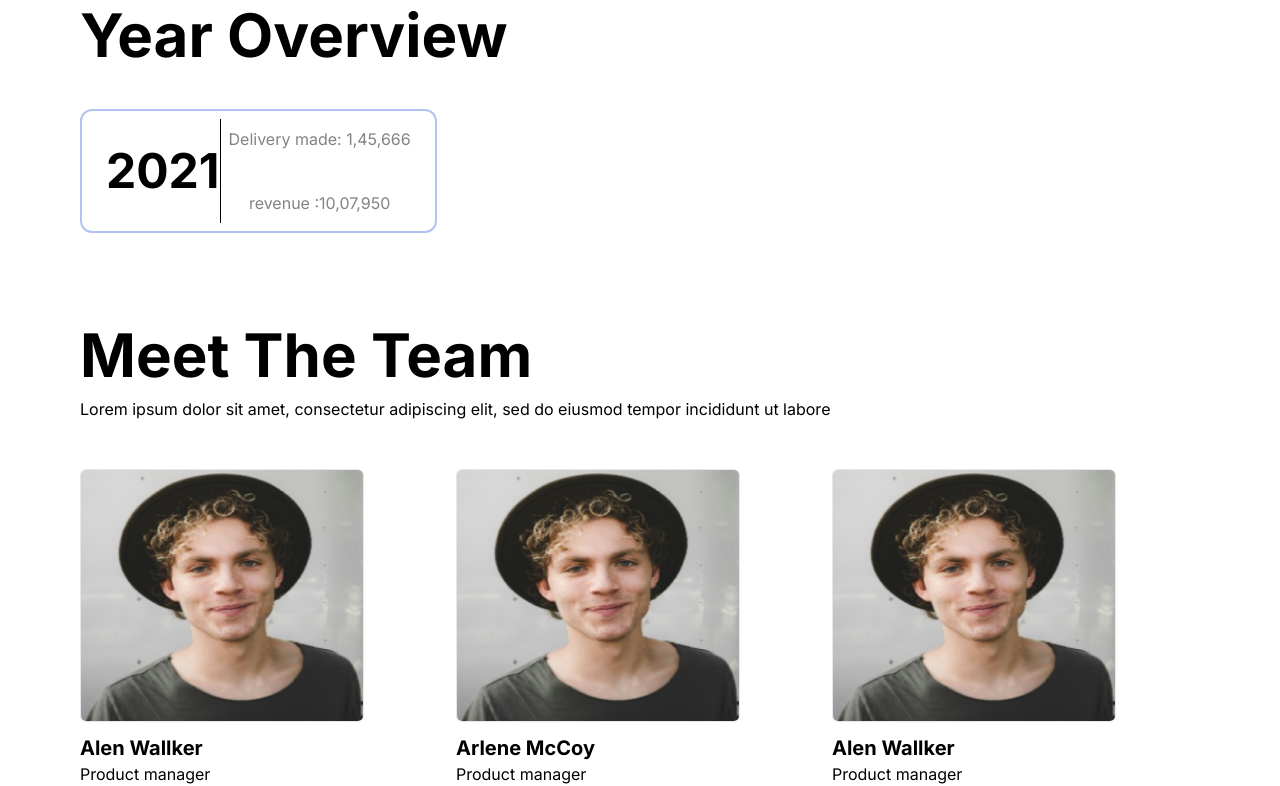
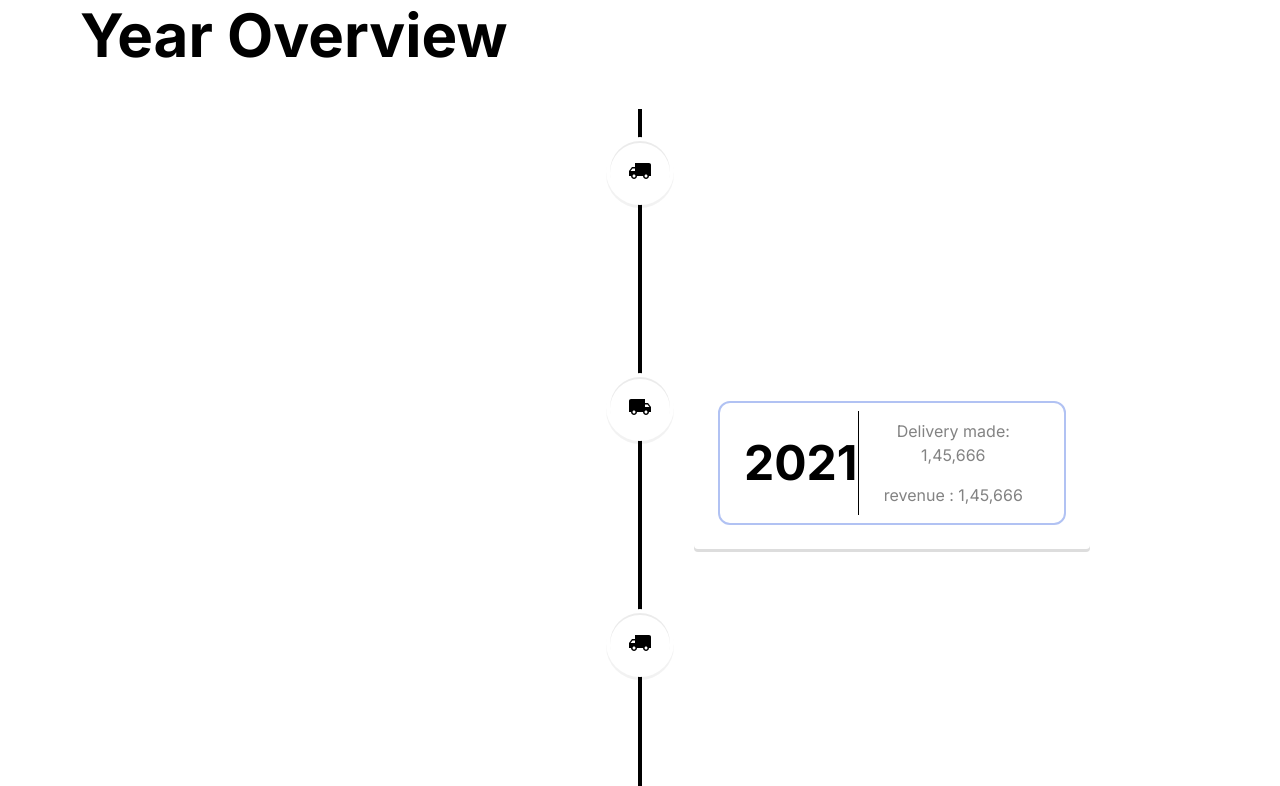
Before and after one commit to Vivek7038/lcm-logistics-next, a Next.js app: page /about-us in a window 1280 px wide. Shown: the part 983-1769 px from the top of the page. Built offline with nearby package versions, Linux system fonts and the light colour scheme.

Commit message:
timeline added

```diff
--- a/app/(Pages)/about-us/page.jsx
+++ b/app/(Pages)/about-us/page.jsx
@@ -1,5 +1,6 @@
 import ProfileCard from "@/app/_components/ProfileCard";
 import TimelineCard from "@/app/_components/TimelineCard";
+import Timeline from "@/app/_components/Timeline";
 import { Profiledata } from "@/app/data";
 import React from "react";
 import { ImQuotesLeft } from "react-icons/im";
@@ -50,9 +51,12 @@ const Page = () => {
           <h1 className="md:text-6xl text-4xl  text-black font-bold my-3">
             From Routes to Revenue: A Three-Year Overview
           </h1>
-          <div>
-            <TimelineCard />
+          <div className="flex flex-col">
+            {/* <TimelineCard /> */}
           </div>
+        </div>
+        <div className="w-full max-w-[100dvw]">
+        <Timeline />
         </div>
 
         {/* team */}
@@ -69,8 +73,11 @@ const Page = () => {
           {/* profile cards */}
           <div className="md:grid  xl:grid-cols-3 md:grid-cols-2 gap-5 w-[100%] mt-4 gap-x-2 flex overflow-scroll md:overflow-hidden">
             {Profiledata.map((item, index) => (
-              <div key={index} className={"col-span-1 row-span-1 relative border-0"}>
-                <ProfileCard item={item}/>{" "}
+              <div
+                key={index}
+                className={"col-span-1 row-span-1 relative border-0"}
+              >
+                <ProfileCard item={item} />{" "}
               </div>
             ))}
           </div>
--- /dev/null
+++ b/app/_components/Timeline.jsx
@@ -0,0 +1,35 @@
+"use client";
+import React from "react";
+import {
+  VerticalTimeline,
+  VerticalTimelineElement,
+} from "react-vertical-timeline-component";
+import "react-vertical-timeline-component/style.min.css";
+import TimelineCard from "./TimelineCard";
+import LocalShippingIcon from "@mui/icons-material/LocalShipping";
+import { TimeLineData } from "../data";
+const Timeline = () => {
+  return (
+    <div>
+      <VerticalTimeline lineColor={"black"}>
+       {TimeLineData.map((item,index)=>(
+               <VerticalTimelineElement
+               className="vertical-timeline-element--work"
+               contentStyle={{}}
+               contentArrowStyle={{}}
+               iconStyle={{ background: "white",transform: index % 2 === 0 ? "scaleX(-1)" : "none"   }}
+               visible={true}
+               icon={<LocalShippingIcon />}
+               style={{ marginLeft: "auto", marginRight: "auto", maxWidth: "900px", width: "100%" }}
+               key={index}
+             >
+               <TimelineCard item={item}/>
+
+             </VerticalTimelineElement>
+       ))}
+      </VerticalTimeline>
+    </div>
+  );
+};
+
+export default Timeline;
--- a/app/_components/TimelineCard.jsx
+++ b/app/_components/TimelineCard.jsx
@@ -1,14 +1,14 @@
 import React from 'react'
 
-const TimelineCard = () => {
+const TimelineCard = ({item}) => {
   return (
     <div className='border-[2px] border-[#B1C2F3] flex flex-row justify-between px-6 rounded-[12px] gap-x-2 ' >
        <div className='border-r-[1px] border-black py-7 my-2'>
-              <h1 className='font-bold text-3xl md:text-5xl'>2021</h1>
+              <h1 className='font-bold text-3xl md:text-5xl'>{item.date}</h1>
        </div>
        <div className='flex flex-col items-center justify-between py-4'>
-       <h1 className='text-md text-[#838383] text-wrap text-center'>Delivery made: 1,45,666</h1>
-       <h1 className='text-md text-[#838383] text-wrap text-center'>revenue :10,07,950</h1>
+       <h1 className='text-md text-[#838383] text-wrap text-center'>Delivery made: {item.Delivery}</h1>
+       <h1 className='text-md text-[#838383] text-wrap text-center'>revenue : {item.revenue}</h1>
        </div>
     </div>
   )
--- a/app/data.js
+++ b/app/data.js
@@ -56,36 +56,59 @@ export const data = [
     name: "Alen Wallker",
     role: "Product manager",
     desc: "Lorem ipsum dolor sit amet, consectetur adipisicing elit. Eaque nisi quod",
-          img:"./user-profile.png"
+    img: "./user-profile.png"
   },
   {
     name: "Arlene McCoy",
     role: "Product manager",
     desc: "Lorem ipsum dolor sit amet, consectetur adipisicing elit. Eaque nisi quod",
-          img:"./user-profile.png"
+    img: "./user-profile.png"
   },
   {
     name: "Alen Wallker",
     role: "Product manager",
     desc: "Lorem ipsum dolor sit amet, consectetur adipisicing elit. Eaque nisi quod",
-          img:"./user-profile.png"
+    img: "./user-profile.png"
   },
   {
     name: "Alen Wallker",
     role: "Product manager",
     desc: "Lorem ipsum dolor sit amet, consectetur adipisicing elit. Eaque nisi quod",
-          img:"./user-profile.png"
+    img: "./user-profile.png"
   },
   {
     name: "Alen Wallker",
     role: "Product manager",
     desc: "Lorem ipsum dolor sit amet, consectetur adipisicing elit. Eaque nisi quod",
-          img:"./user-profile.png"
+    img: "./user-profile.png"
   },
   {
     name: "Alen Wallker",
     role: "Product manager",
     desc: "Lorem ipsum dolor sit amet, consectetur adipisicing elit. Eaque nisi quod",
-          img:"./user-profile.png"
+    img: "./user-profile.png"
   },
 ];
+
+export const TimeLineData = [
+  {
+    date: "2021",
+    Delivery: "1,45,666",
+    revenue: "1,45,666"
+  },
+  {
+    date: "2021",
+    Delivery: "1,45,666",
+    revenue: "1,45,666"
+  },
+  {
+    date: "2021",
+    Delivery: "1,45,666",
+    revenue: "1,45,666"
+  },
+  {
+    date: "2021",
+    Delivery: "1,45,666",
+    revenue: "1,45,666"
+  },
+]
--- a/package.json
+++ b/package.json
@@ -17,7 +17,8 @@
     "next-themes": "^0.2.1",
     "react": "^18",
     "react-dom": "^18",
-    "react-icons": "^5.0.1"
+    "react-icons": "^5.0.1",
+    "react-vertical-timeline-component": "^3.6.0"
   },
   "devDependencies": {
     "autoprefixer": "^10.0.1",
```
Also changed, not shown: 1 other file (tests, documents, lock files or other folders). Lines whose indentation alone changed are shown as unchanged.
